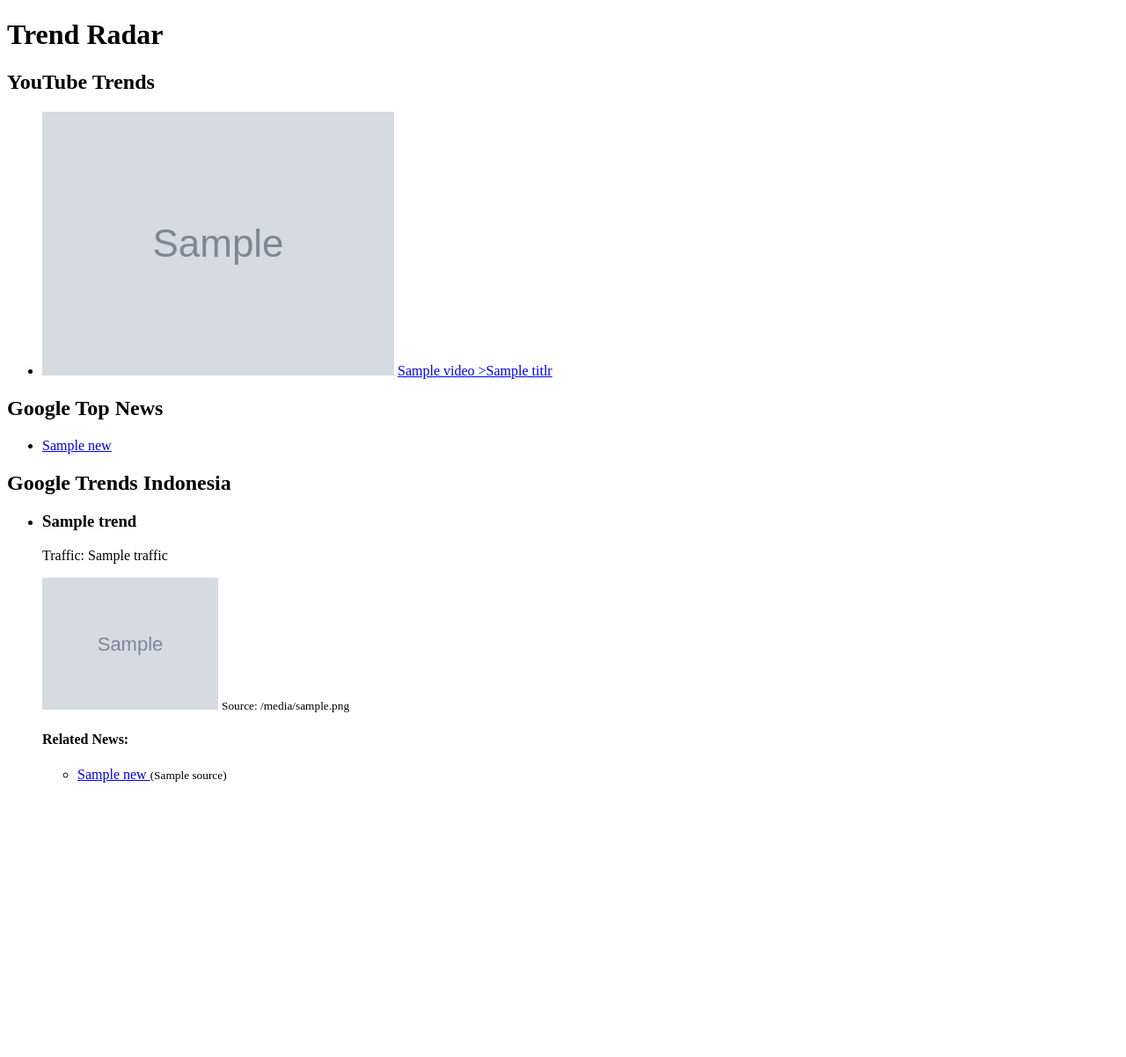
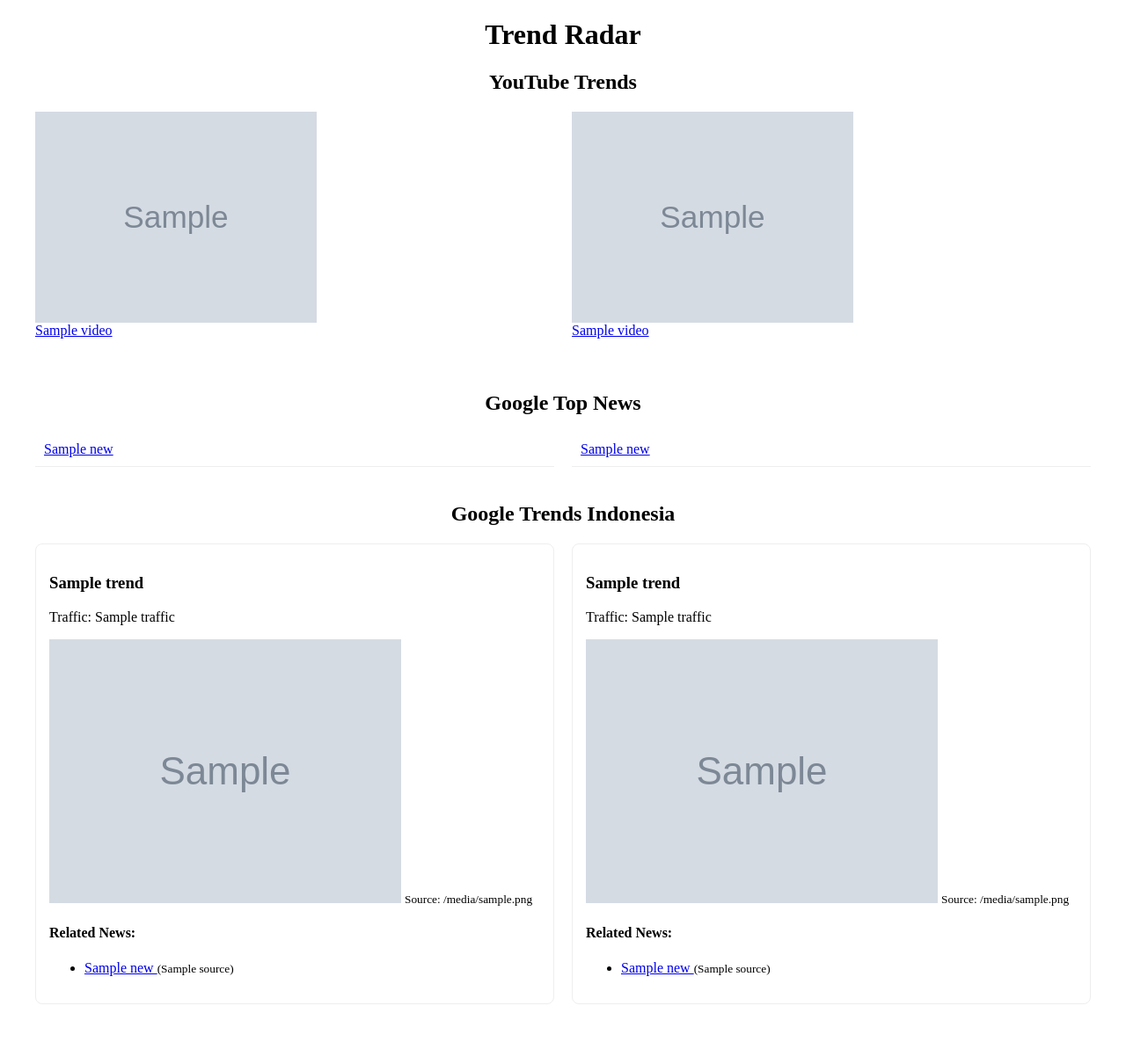
Before and after one commit to algonacci/Trend-Radar, a Flask app: template templates/pages/index.html in a window 1280 px wide. Shown: the whole page at 88% size. Before the commit the page ends 890 px from the top, so only its background shows below. Run offline with Flask 3, Linux system fonts and the light colour scheme; the template is opened without the code that fills it: most values are stand-ins (such as "Sample title", 1, 10 or a date in 2020); grey boxes marked "Sample" are stand-in pictures.

Commit message:
better UI sek

```diff
--- a/templates/pages/index.html
+++ b/templates/pages/index.html
@@ -3,47 +3,161 @@
   <head>
     <meta charset="UTF-8" />
     <meta name="viewport" content="width=device-width, initial-scale=1.0" />
+    <!-- Primary Meta Tags -->
     <title>Trend Radar</title>
+    <meta name="title" content="Trend Radar" />
+    <meta
+      name="description"
+      content="Trend Radar - Track trending content from mainstream media"
+    />
+
+    <!-- Open Graph / Facebook -->
+    <meta property="og:type" content="website" />
+    <meta property="og:url" content="https://trend-radar.ngodings.my.id/" />
+    <meta property="og:title" content="Trend Radar" />
+    <meta
+      property="og:description"
+      content="Trend Radar - Track trending content from mainstream media"
+    />
+    <meta
+      property="og:image"
+      content="https://trend-radar.ngodings.my.id/static/img/banner.png"
+    />
+
+    <!-- Twitter -->
+    <meta property="twitter:card" content="summary_large_image" />
+    <meta
+      property="twitter:url"
+      content="https://trend-radar.ngodings.my.id/"
+    />
+    <meta property="twitter:title" content="Trend Radar" />
+    <meta
+      property="twitter:description"
+      content="Trend Radar - Track trending content from mainstream media"
+    />
+    <meta
+      property="twitter:image"
+      content="https://trend-radar.ngodings.my.id/static/img/banner.png"
+    />
+
+    <style>
+      .container {
+        max-width: 1200px;
+        margin: 0 auto;
+        padding: 0 20px;
+      }
+
+      .grid-2-columns {
+        display: grid;
+        grid-template-columns: repeat(2, 1fr);
+        gap: 20px;
+        margin-bottom: 40px;
+      }
+
+      .youtube-item {
+        display: flex;
+        flex-direction: column;
+        margin-bottom: 20px;
+      }
+
+      .youtube-item img {
+        width: 100%;
+        max-width: 320px;
+        height: auto;
+      }
+
+      .news-item {
+        padding: 10px;
+        border-bottom: 1px solid #eee;
+      }
+
+      .trend-item {
+        padding: 15px;
+        border: 1px solid #eee;
+        border-radius: 8px;
+        margin-bottom: 20px;
+      }
+
+      .trend-item img {
+        max-width: 100%;
+        height: auto;
+      }
+
+      h1,
+      h2 {
+        text-align: center;
+      }
+    </style>
   </head>
   <body>
+    <div class="container">
       <h1>Trend Radar</h1>
 
       {% if youtube_trends %}
       <h2>YouTube Trends</h2>
-    <ul>
-      {% for video in youtube_trends %}
-      <li>
+      <div class="grid-2-columns">
+        <div>
+          {% for video in youtube_trends[:10] %}
+          <div class="youtube-item">
             <img src="{{ video.thumbnail }}" alt="{{ video.title }}" />
             <a
               href="https://www.youtube.com/watch?v={{ video.id }}"
               target="_blank"
               rel="noopener noreferrer"
             >
-          {{ video.title }} >{{ video.titlr }}</a
+              {{ video.title }}
+            </a>
+          </div>
+          {% endfor %}
+        </div>
+        <div>
+          {% for video in youtube_trends[10:] %}
+          <div class="youtube-item">
+            <img src="{{ video.thumbnail }}" alt="{{ video.title }}" />
+            <a
+              href="https://www.youtube.com/watch?v={{ video.id }}"
+              target="_blank"
+              rel="noopener noreferrer"
             >
-      </li>
+              {{ video.title }}
+            </a>
+          </div>
           {% endfor %}
-    </ul>
+        </div>
+      </div>
       {% endif %} {% if google_top_news %}
       <h2>Google Top News</h2>
-    {% for news in google_top_news %}
-    <ul>
-      <li>
+      <div class="grid-2-columns">
+        <div>
+          {% for news in google_top_news[:10] %}
+          <div class="news-item">
             <a href="{{ news.url }}" target="_blank" rel="noopener noreferrer">
-          {{ news.title }}</a
-        >
-      </li>
-    </ul>
-    {% endfor %} {% endif %} {% if google_trends %}
+              {{ news.title }}
+            </a>
+          </div>
+          {% endfor %}
+        </div>
+        <div>
+          {% for news in google_top_news[10:] %}
+          <div class="news-item">
+            <a href="{{ news.url }}" target="_blank" rel="noopener noreferrer">
+              {{ news.title }}
+            </a>
+          </div>
+          {% endfor %}
+        </div>
+      </div>
+      {% endif %} {% if google_trends %}
       <h2>Google Trends Indonesia</h2>
-    <ul>
-      {% for trend in google_trends.trends %}
-      <li>
+      <div class="grid-2-columns">
+        <div>
+          {% for trend in google_trends.trends[:5] %}
+          <div class="trend-item">
             <h3>{{ trend.title }}</h3>
             {% if trend.traffic %}
             <p>Traffic: {{ trend.traffic }}</p>
             {% endif %} {% if trend.picture %}
-        <img src="{{ trend.picture }}" alt="{{ trend.title }}" width="200" />
+            <img src="{{ trend.picture }}" alt="{{ trend.title }}" />
             {% if trend.picture_source %}
             <small>Source: {{ trend.picture_source }}</small>
             {% endif %} {% endif %} {% if trend.news_items %}
@@ -51,7 +165,11 @@
             <ul>
               {% for news in trend.news_items %}
               <li>
-            <a href="{{ news.url }}" target="_blank" rel="noopener noreferrer">
+                <a
+                  href="{{ news.url }}"
+                  target="_blank"
+                  rel="noopener noreferrer"
+                >
                   {{ news.title }}
                 </a>
                 {% if news.source %}
@@ -61,9 +179,43 @@
               {% endfor %}
             </ul>
             {% endif %}
+          </div>
+          {% endfor %}
+        </div>
+        <div>
+          {% for trend in google_trends.trends[5:] %}
+          <div class="trend-item">
+            <h3>{{ trend.title }}</h3>
+            {% if trend.traffic %}
+            <p>Traffic: {{ trend.traffic }}</p>
+            {% endif %} {% if trend.picture %}
+            <img src="{{ trend.picture }}" alt="{{ trend.title }}" />
+            {% if trend.picture_source %}
+            <small>Source: {{ trend.picture_source }}</small>
+            {% endif %} {% endif %} {% if trend.news_items %}
+            <h4>Related News:</h4>
+            <ul>
+              {% for news in trend.news_items %}
+              <li>
+                <a
+                  href="{{ news.url }}"
+                  target="_blank"
+                  rel="noopener noreferrer"
+                >
+                  {{ news.title }}
+                </a>
+                {% if news.source %}
+                <small>({{ news.source }})</small>
+                {% endif %}
               </li>
               {% endfor %}
             </ul>
             {% endif %}
+          </div>
+          {% endfor %}
+        </div>
+      </div>
+      {% endif %}
+    </div>
   </body>
 </html>
```
Also changed, not shown: static/img/banner.png (added). Lines whose indentation alone changed are shown as unchanged.
